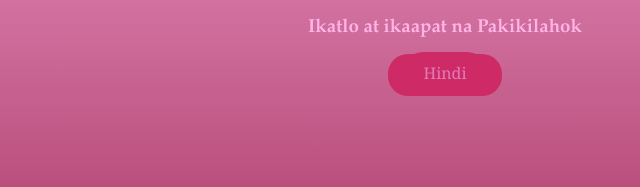
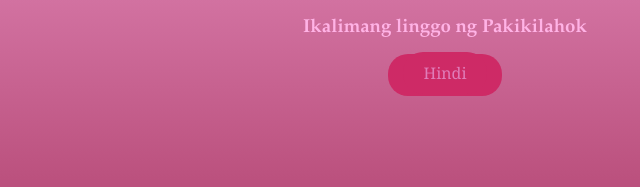
Before and after one commit to taanmaangela-ui/heoswift, a plain HTML site: page index2.html in a window 1280 px wide. Shown: the part 358-545 px from the top of the page, 195-835 px from the left. Drawn offline with Linux system fonts and the light colour scheme.

Commit message:
Add files via upload

```diff
--- a/index2.html
+++ b/index2.html
@@ -11,7 +11,7 @@
       Maayong hapon Bb. Kathleen Adona!
     </div>
 
-    <h3 id="h3">Ikatlo at ikaapat na Pakikilahok</h3>
+    <h3 id="h3">Ikalimang linggo ng Pakikilahok</h3>
 
     <button class="btn" onclick="showLetter()">Puntahan</button>
 
```
